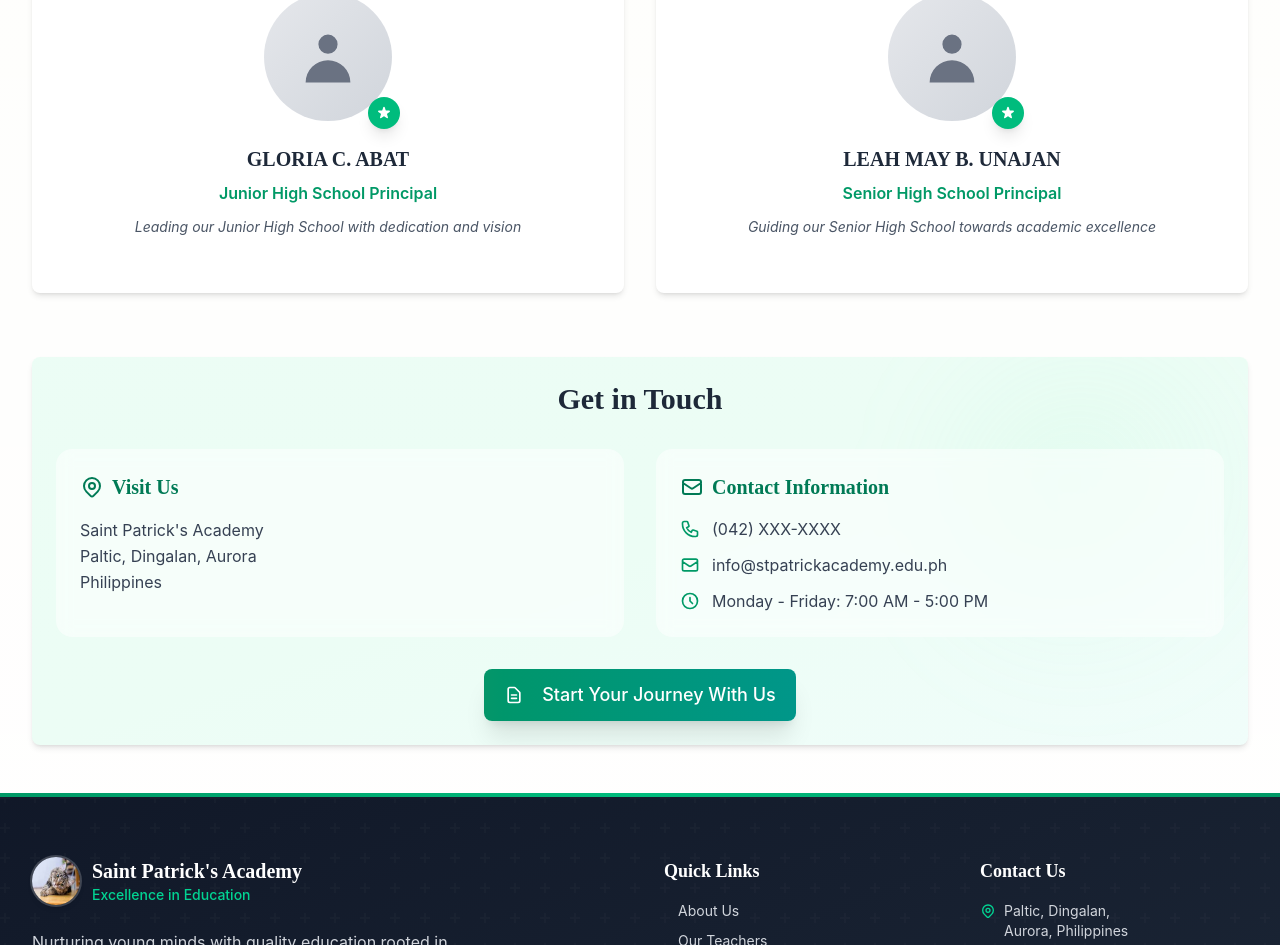
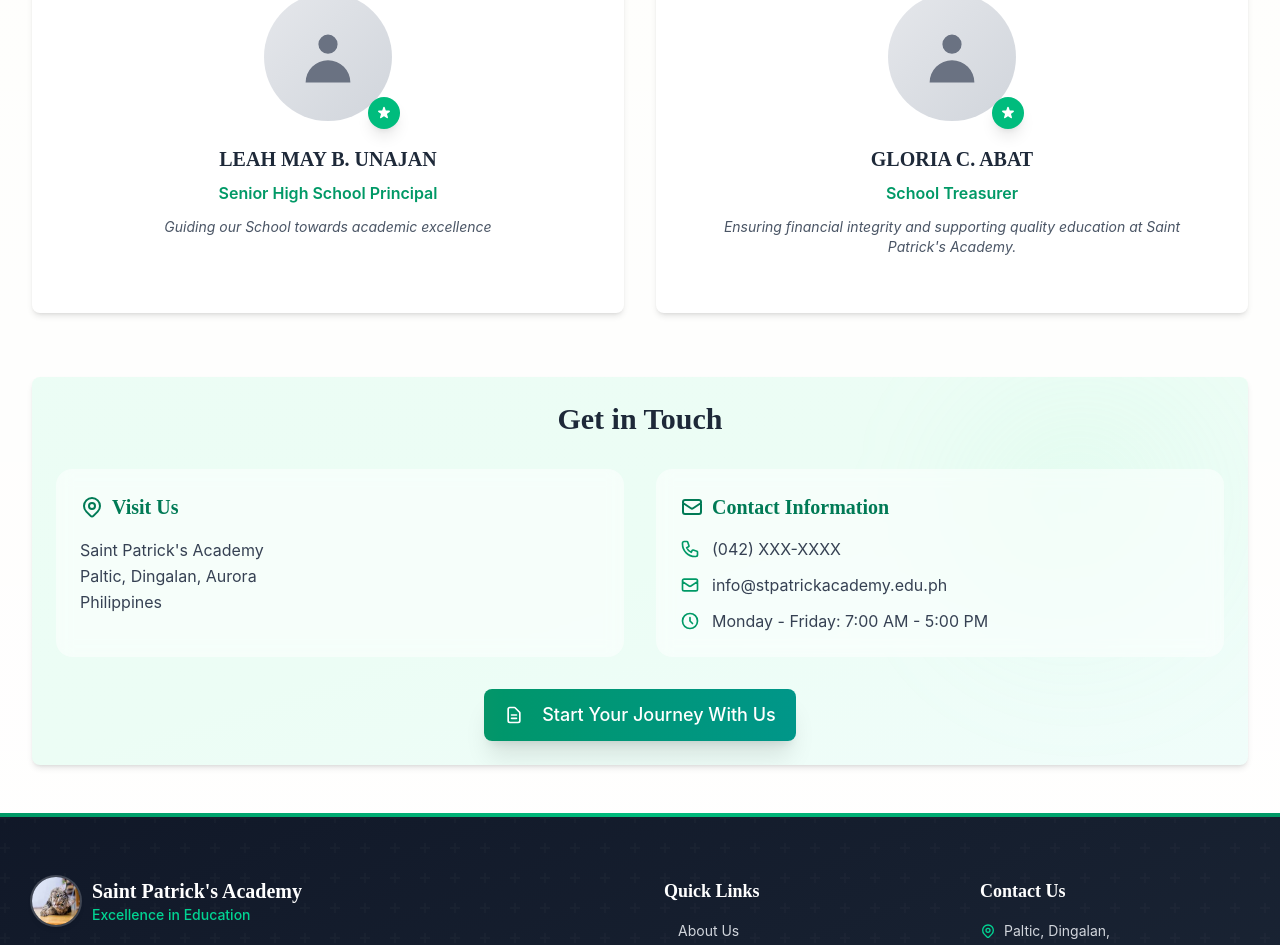
Before and after one commit to Duardz/spa-web, a SvelteKit app: page /about in a window 1280 px wide. Shown: the part 2136-3081 px from the top of the page. Built offline with nearby package versions, Linux system fonts and the light colour scheme; no server answers; the database is empty.

Commit message:
Update info in leaders on about page

```diff
--- a/src/routes/about/+page.svelte
+++ b/src/routes/about/+page.svelte
@@ -28,16 +28,16 @@
   // Leadership data
   const leadership = [
     {
-      name: "GLORIA C. ABAT",
-      position: "Junior High School Principal",
-      description: "Leading our Junior High School with dedication and vision",
+      name: "LEAH MAY B. UNAJAN",
+      position: "Senior High School Principal",
+      description: "Guiding our School towards academic excellence",
       image: null
     },
     {
-      name: "LEAH MAY B. UNAJAN",
-      position: "Senior High School Principal",
-      description: "Guiding our Senior High School towards academic excellence",
-      image: null
+      "name": "GLORIA C. ABAT",
+      "position": "School Treasurer",
+      "description": "Ensuring financial integrity and supporting quality education at Saint Patrick's Academy.",
+      "image": null
     }
   ];
 
```
